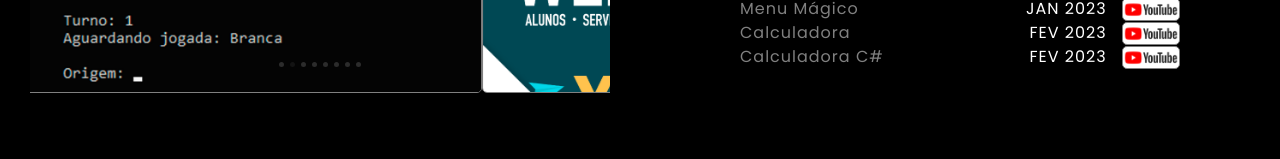
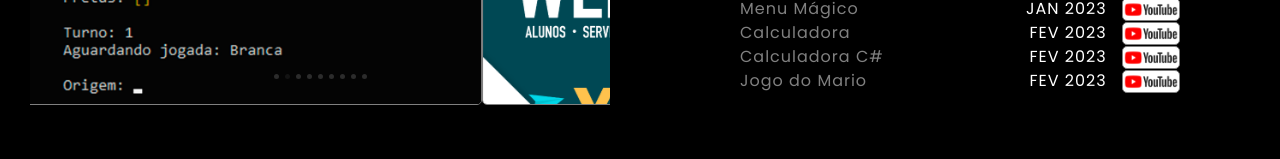
Before and after one commit to VictorMiyagaki/Portfolio, a plain HTML site: page index.html in a window 1280 px wide. Shown: the part 1610-1769 px from the top of the page. Drawn offline with nearby package versions, Linux system fonts and the light colour scheme.

Commit message:
Adição do projeto Mario

```diff
--- a/index.html
+++ b/index.html
@@ -128,6 +128,7 @@
                     <li data-target="#carouselExampleIndicators2" data-slide-to="5"></li>
                     <li data-target="#carouselExampleIndicators2" data-slide-to="6"></li>
                     <li data-target="#carouselExampleIndicators2" data-slide-to="7"></li>
+                    <li data-target="#carouselExampleIndicators2" data-slide-to="8"></li>
                 </ol>
                 <div class="carousel-inner">
                     <div class="carousel-item active">
@@ -161,6 +162,10 @@
                     <div class="carousel-item">
                         <a href="https://github.com/VictorMiyagaki/Calculadora-no-Windows-Forms" target="_blank"><img
                                 class="d-block w-100" src="css/calculadora-windows-forms.png" alt="Seventh slide"></a>
+                    </div>
+                    <div class="carousel-item">
+                        <a href="https://victormiyagaki.github.io/Mario/" target="_blank"><img class="d-block w-100"
+                                src="css/mario.png" alt="Octh slide"></a>
                     </div>
                 </div>
                 <a class="carousel-control-prev" href="#carouselExampleIndicators2" role="button" data-slide="prev">
@@ -242,6 +247,15 @@
                 <div class="logo_Date">
                     <p class="textWhite">FEV 2023</p><a
                         href="https://youtube.com/playlist?list=PLi5bXFMcGm_0Y33CqnU_iKJc_jOiwkFUR" target="_blank"><img
+                            class="logo" src="youtube.png"></a>
+                </div>
+            </div>
+            <div class="space">
+                <p class="textWhite"><a href="https://victormiyagaki.github.io/Mario/" target="_blank">Jogo do Mario</a>
+                </p>
+                <div class="logo_Date">
+                    <p class="textWhite">FEV 2023</p><a
+                        href="https://youtube.com/playlist?list=PLi5bXFMcGm_3oqUo-0YUt_PDjitSljlAu" target="_blank"><img
                             class="logo" src="youtube.png"></a>
                 </div>
             </div>
```
Also changed, not shown: css/mario.png (added).
